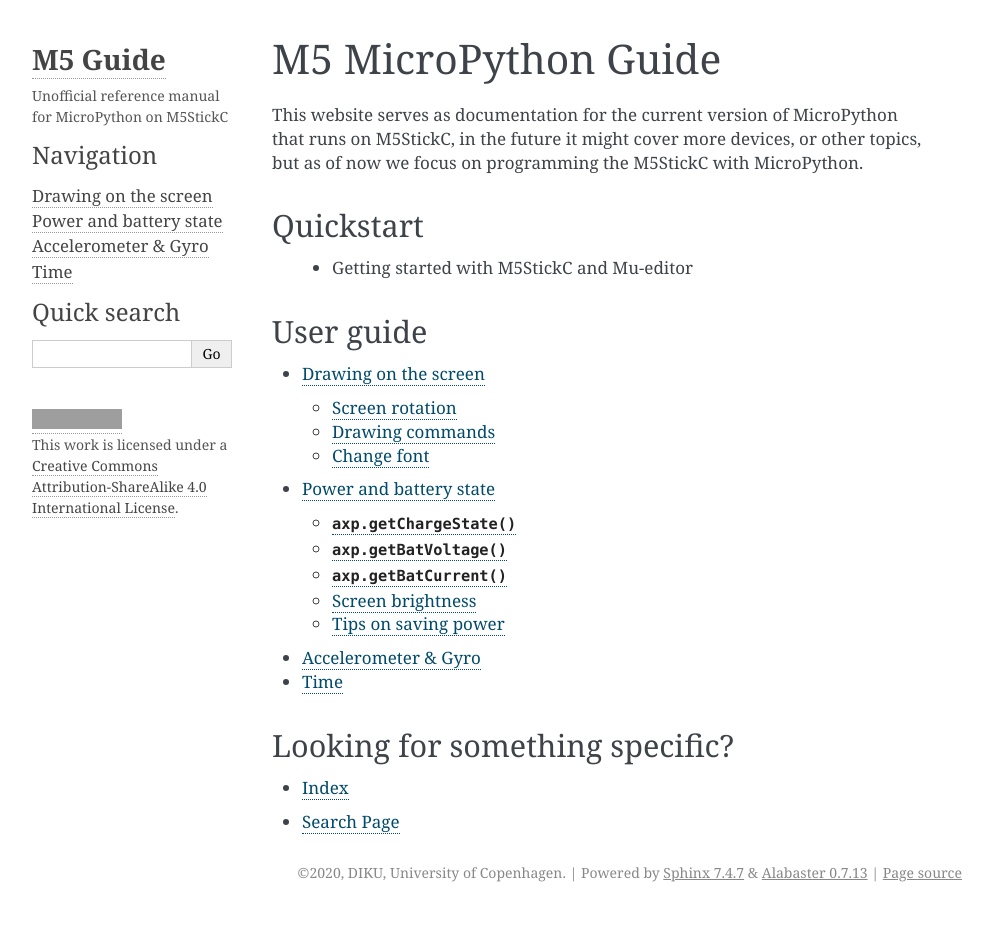
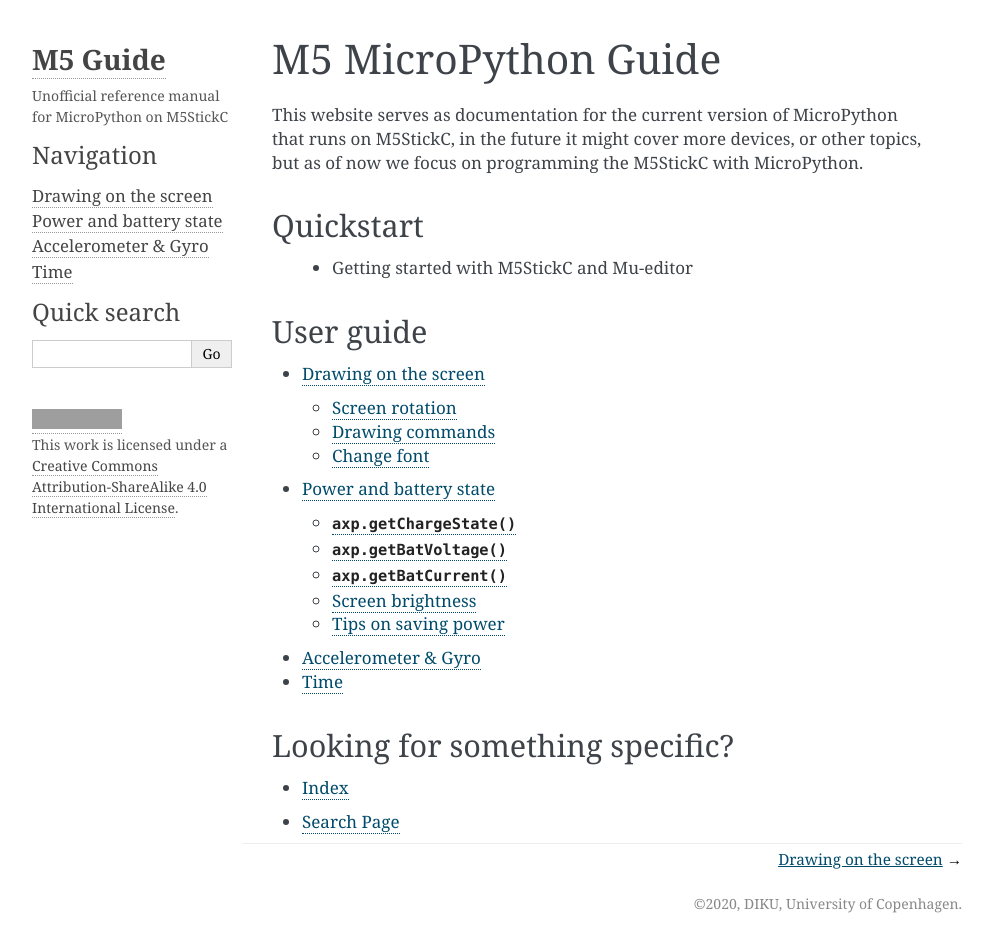
Before and after one commit to DatalogiForAlle/M5Guide, a Sphinx documentation site: the page built from docs/index.rst, in a window 1280 px wide and 943 px high. Shown: the whole window, without its empty margins (148-1141 px from the left). Built offline with Sphinx 7.4.7, drawn with Linux system fonts in a browser that asks for light colours; grey boxes are pictures that could not be loaded.

Commit message:
Simplify footer, add back/forward navigation

```diff
--- a/docs/conf.py
+++ b/docs/conf.py
@@ -43,6 +43,7 @@
 exclude_patterns = ['_build', 'Thumbs.db', '.DS_Store']
 
 master_doc = "index"
+html_show_sourcelink = False
 
 # -- Options for HTML output -------------------------------------------------
 
@@ -60,6 +61,8 @@
 html_theme_options = {
     "description": "Unofficial reference manual for MicroPython on M5StickC",
     "fixed_sidebar": True,
+    "show_relbar_bottom": True,
+    "show_powered_by": False,
 }
 
 html_sidebars = {
```
